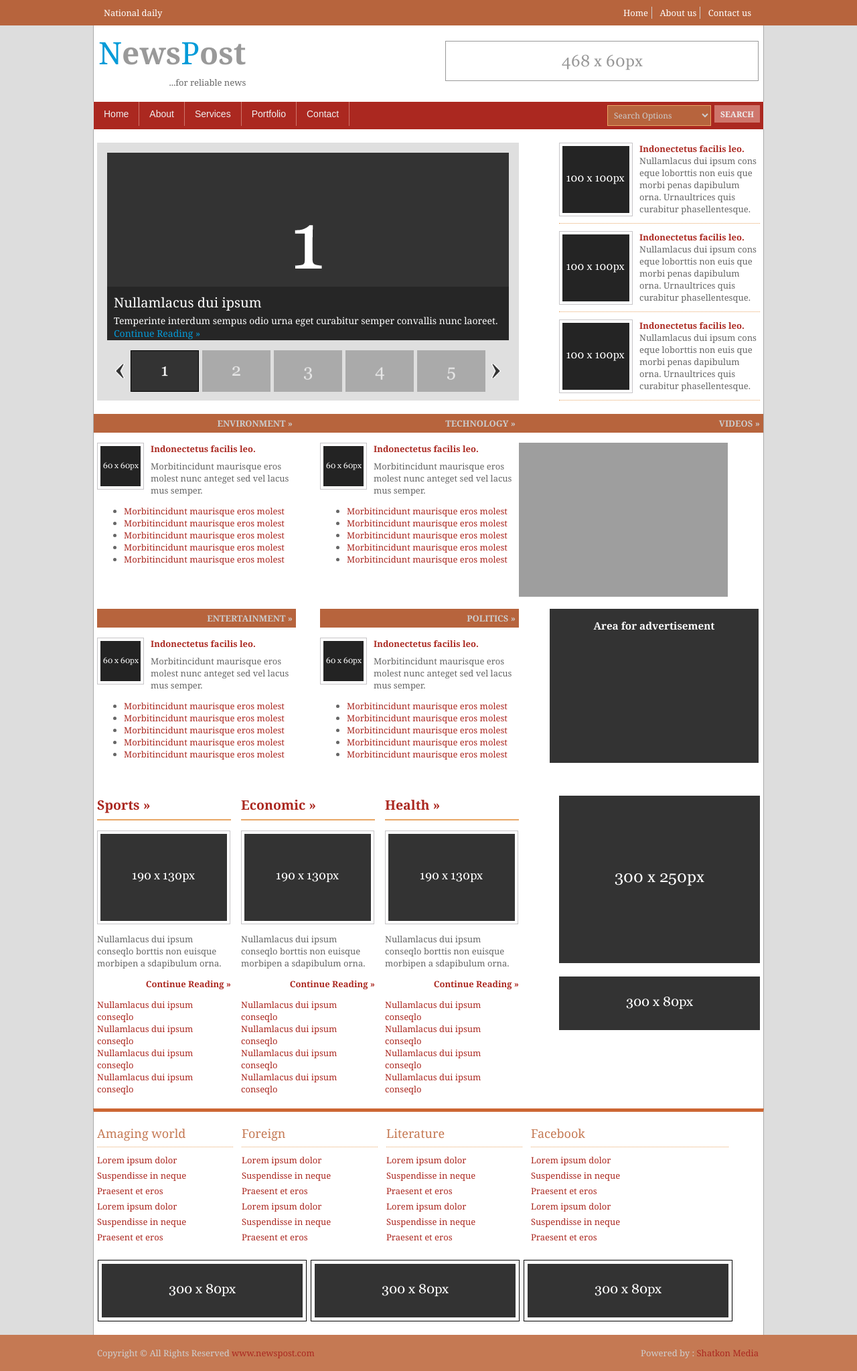
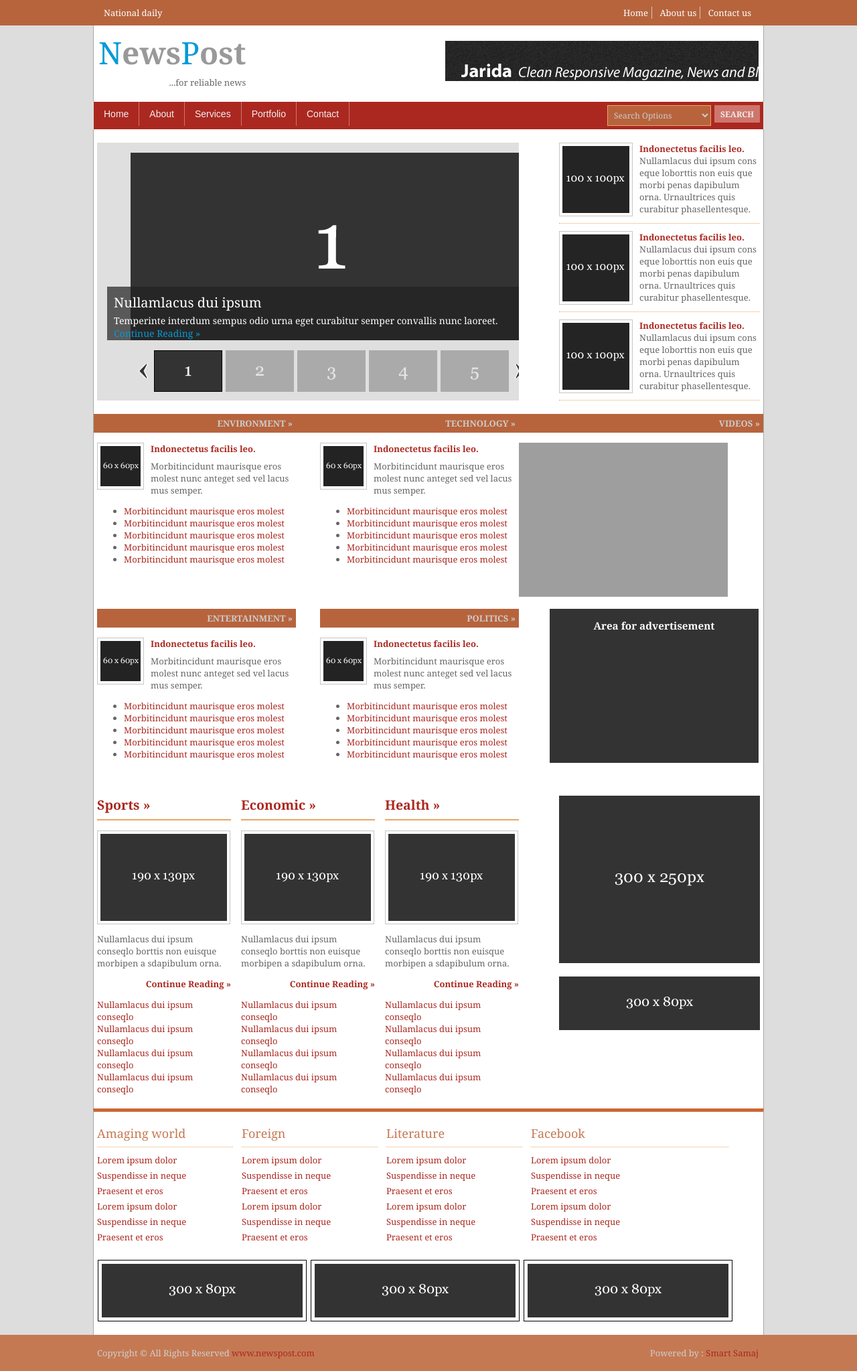
Before and after one commit to prakashneupane/lumbininews, a PHP site: page / in a window 1280 px wide. Shown: the whole page at 67% size. Run offline with PHP 8.4, Linux system fonts and the light colour scheme; grey boxes are pictures that could not be loaded.

Commit message:
added imges

```diff
--- a/includes/footer.php
+++ b/includes/footer.php
@@ -1,7 +1,7 @@
 <div class="wrapper col8">
   <div id="copyright">
     <p class="fl_left">Copyright &copy; All Rights Reserved<a href="#"> www.newspost.com</a></p>
-    <p class="fl_right">Powered by :<a href="http://www.shatkonmedia.com/" target="_blank"> Shatkon Media</a></p>
+    <p class="fl_right">Powered by :<a href="http://www.smartsamaj.com/" target="_blank"> Smart Samaj</a></p>
     <br class="clear" />
   </div>
 </div>
--- a/includes/header.php
+++ b/includes/header.php
@@ -17,7 +17,7 @@
       <h1><a href="#"><strong>N</strong>ews<strong>P</strong>ost</a></h1>
       <p>...for reliable news</p>
     </div>
-    <div class="fl_right"><a href="#"><img src="images/demo/468x60.gif" alt="" /></a></div>
+    <div class="fl_right"><a href="#"><img src="images/728.jpg" alt="" /></a></div>
     <br class="clear" />
   </div>
 </div>
--- a/scripts/jquery.galleryview.setup.js
+++ b/scripts/jquery.galleryview.setup.js
@@ -3,7 +3,7 @@ $(document).ready(function () {
         show_panels: true,              //BOOLEAN - flag to show or hide panel portion of gallery
         show_filmstrip: true,           //BOOLEAN - flag to show or hide filmstrip portion of gallery
 
-		panel_width: 600,               //INT - width of gallery panel (in pixels)
+		panel_width: 670,               //INT - width of gallery panel (in pixels)
         panel_height: 280,              //INT - height of gallery panel (in pixels)
 
 		frame_width: 100,               //INT - width of filmstrip frames (in pixels)
@@ -38,4 +38,9 @@ $(document).ready(function () {
 
 		pause_on_hover: true            //BOOLEAN - flag to pause slideshow when user hovers over the gallery
     });
+
+
+
+
+
 });
```
Also changed, not shown: images/728.jpg (added), images/bg.png (added), images/dotted_pattern.jpg (added), images/heading-box.png (added), images/main-menu-bg.png (added), images/stripe.png (added), images/widget-title-bg.png (added).
